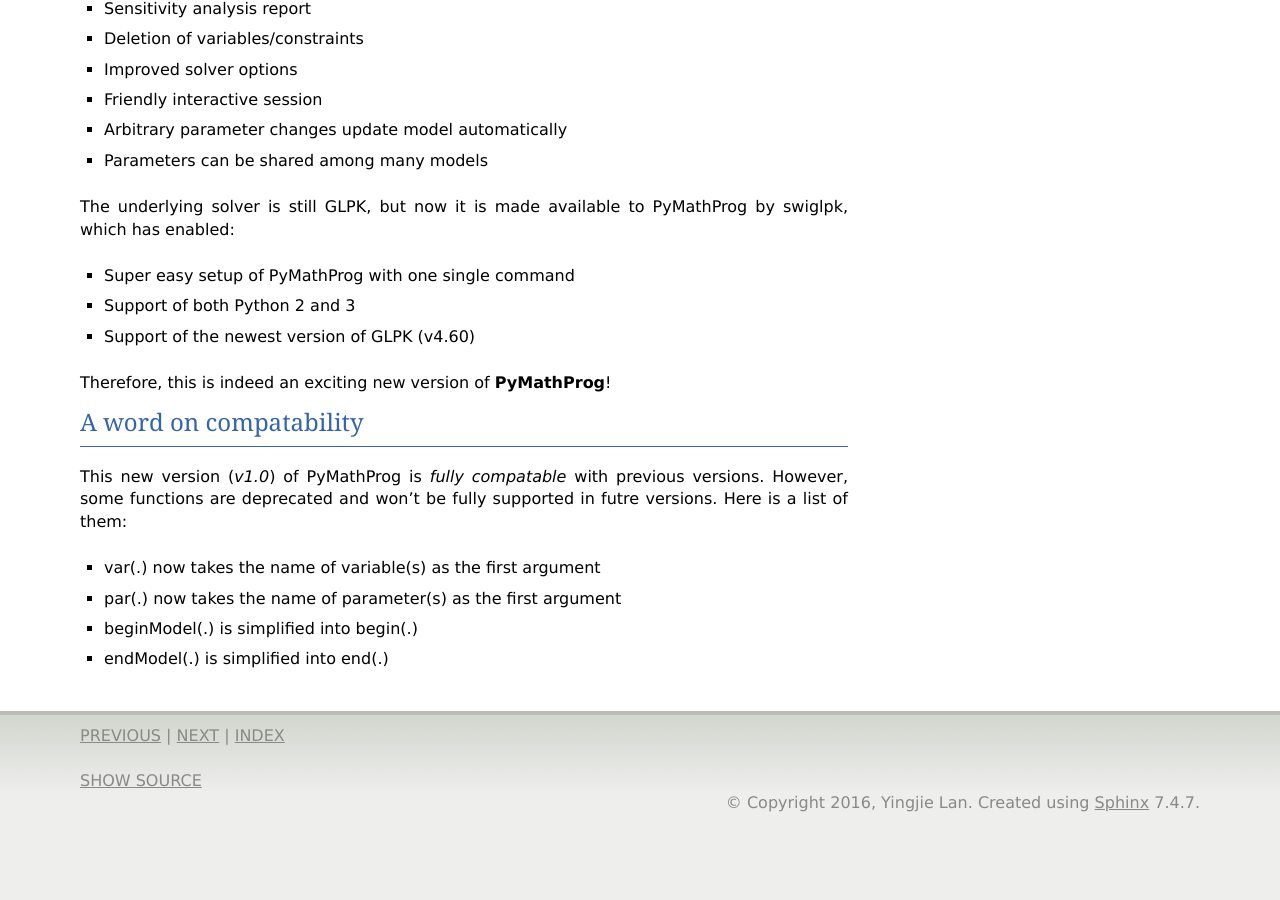
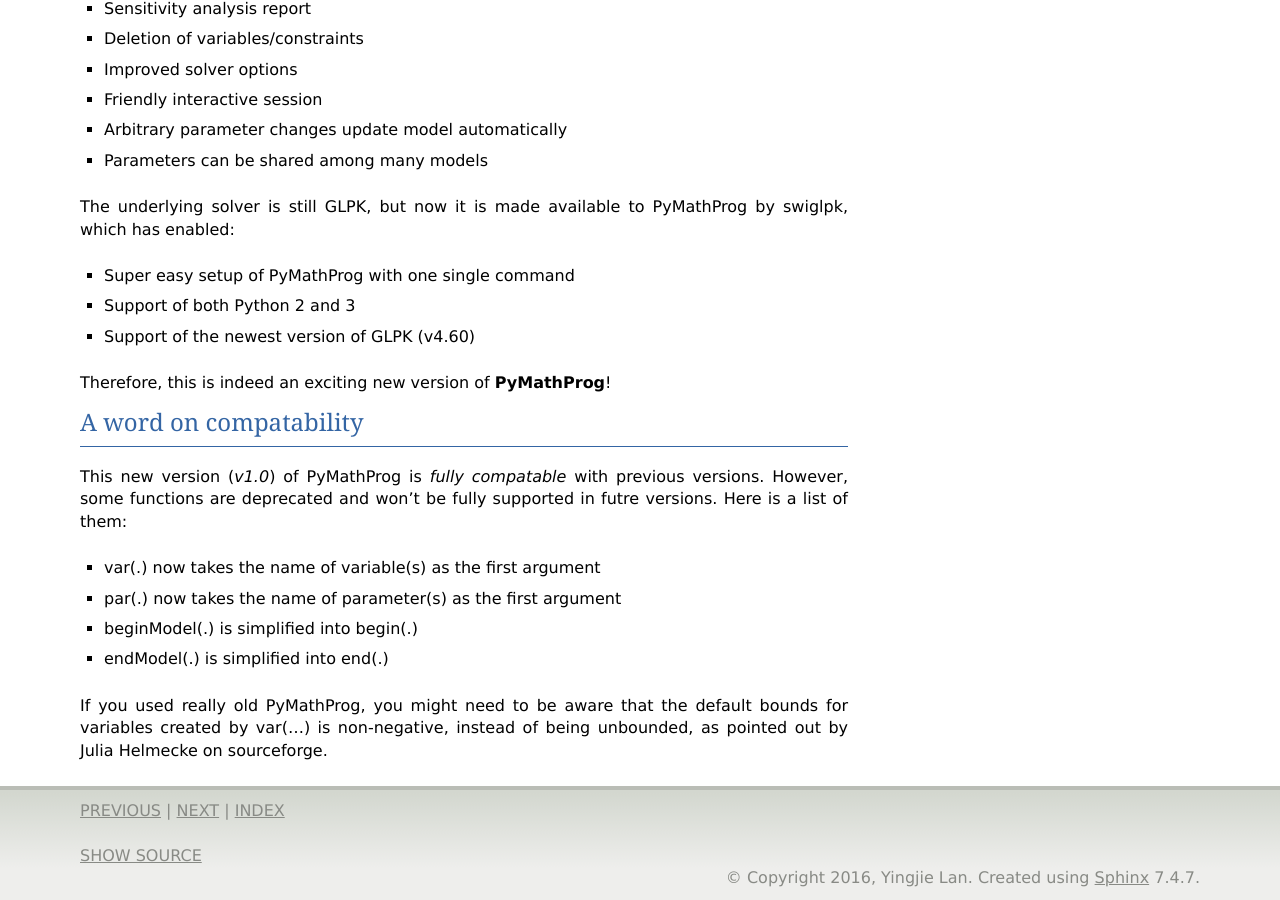
Before and after one commit to langit/pymprog, a Sphinx documentation site: the page built from docs/intro.rst, in a window 1280 px wide and 900 px high, scrolled down 2002 px. Built offline with Sphinx 7.4.7, drawn with Linux system fonts in a browser that asks for light colours; before the commit the page ends 2826 px from its top, so only the background shows below that.

Commit message:
compatability issue on variable bounds documented

```diff
--- a/docs/intro.rst
+++ b/docs/intro.rst
@@ -140,3 +140,7 @@
 - par(.) now takes the name of parameter(s) as the first argument
 - beginModel(.) is simplified into begin(.)
 - endModel(.) is simplified into end(.)
+
+If you used really old PyMathProg, you might need to be aware that
+the default bounds for variables created by var(...) is non-negative,
+instead of being unbounded, as pointed out by Julia Helmecke on sourceforge.
```
